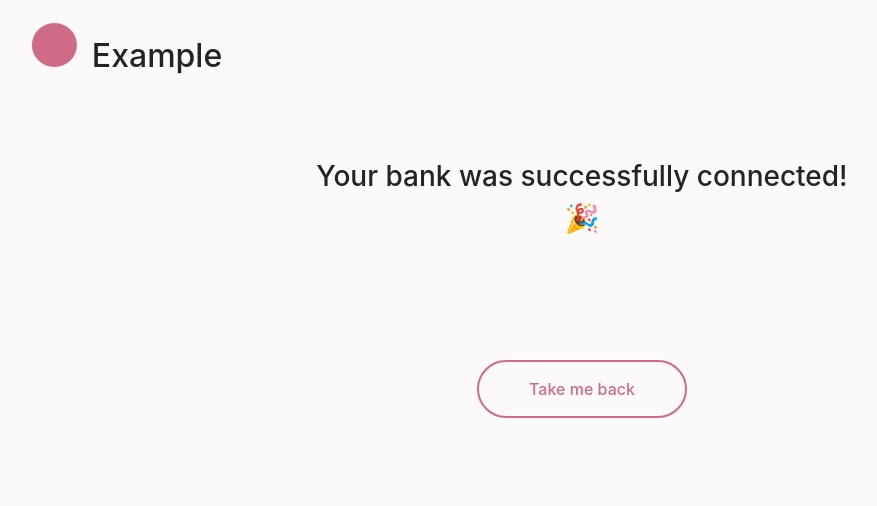
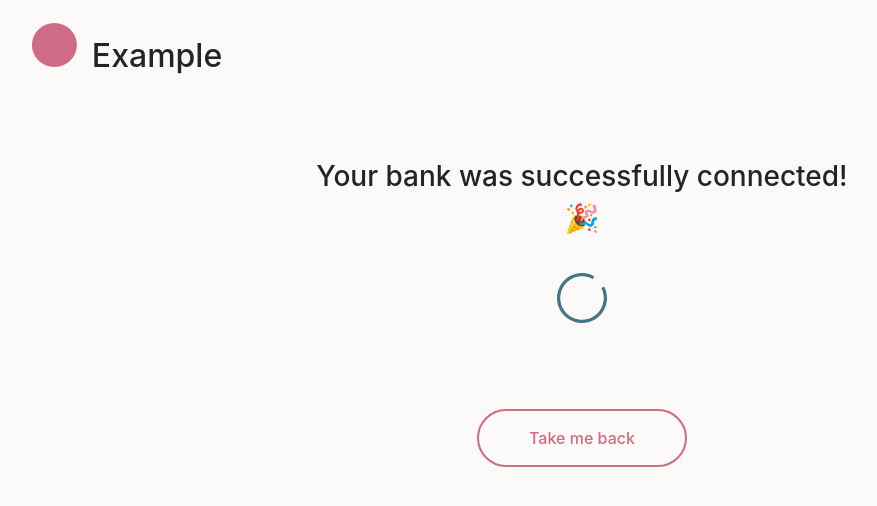
Before and after one commit to tink-ab/tink-link-web-example, a React (Create React App) app in the folder client/: page /callback in a window 1280 px wide. Shown: the top 506 px of the page, without its empty margins (58-935 px from the left). Built offline with nearby package versions, Linux system fonts and the light colour scheme.

Commit message:
Added a simple spinner when loading data

```diff
--- a/client/src/Callback.js
+++ b/client/src/Callback.js
@@ -2,6 +2,7 @@ import React, {Component} from 'react';
 import {Button, Col, Row} from "reactstrap";
 import Header from "./Header";
 import {formatDate, formatNumber} from "./FormatUtils";
+import Spinner from "./Spinner";
 
 class Main extends Component {
 
@@ -144,11 +145,31 @@ class Main extends Component {
         }
     }
 
-    render() {
+    getContent() {
         const currency = this.state.data ? this.state.data.response.userData.profile.currency : "";
         const accountsList = this.getAccountsListFromApiResponse(currency);
         const investmentList = this.getInvestmentDataFromApiResponse(currency);
         const transactionList = this.getTransactionDataFromApiResponse(currency);
+
+        if (accountsList && investmentList && transactionList) {
+            return (
+                <Row>
+                    <Col lg={{size: 6, offset: 3}}>
+                        {accountsList}
+                        {investmentList}
+                        {transactionList}
+                    </Col>
+                </Row>
+            )
+        } else if (this.state.error) {
+            return "";
+        } else {
+            return <Spinner width='50px' image={"./spinner.png"}/>;
+        }
+
+    }
+
+    render() {
 
         let header = "";
 
@@ -157,19 +178,13 @@ class Main extends Component {
         } else {
             header = <Header text="Something went wrong" emoji="sad"/>;
         }
+        const content = this.getContent();
 
         return (
             <div>
-
                 {header}
 
-                <Row>
-                    <Col lg={{size: 6, offset: 3}}>
-                        {accountsList}
-                        {investmentList}
-                        {transactionList}
-                    </Col>
-                </Row>
+                {content}
 
                 <p style={{fontSize: "18px", paddingTop: "40px"}}>{this.state.errorMessage}</p>
                 <Button style={{margin: "30px"}} href="/">Take me back</Button>
--- /dev/null
+++ b/client/src/Spinner.js
@@ -0,0 +1,9 @@
+import React, { Component } from 'react';
+
+export default class Spinner extends Component {
+    render() {
+        return (
+            <img className="spinner" src={this.props.image} style={{ width: this.props.width }} alt={"Loading"}/>
+        );
+    }
+}
--- a/client/src/index.css
+++ b/client/src/index.css
@@ -42,3 +42,18 @@ a.btn.btn-secondary {
     color: #cf6a87;
     padding-right: 10px;
 }
+
+.spinner {
+    animation: spin 1.5s infinite linear;
+}
+
+@keyframes spin {
+    0% {
+        -webkit-transform: rotate(0deg);
+        transform: rotate(0deg);
+    }
+    100% {
+        -webkit-transform: rotate(359deg);
+        transform: rotate(359deg);
+    }
+}
```
Also changed, not shown: client/public/spinner.png (added).
